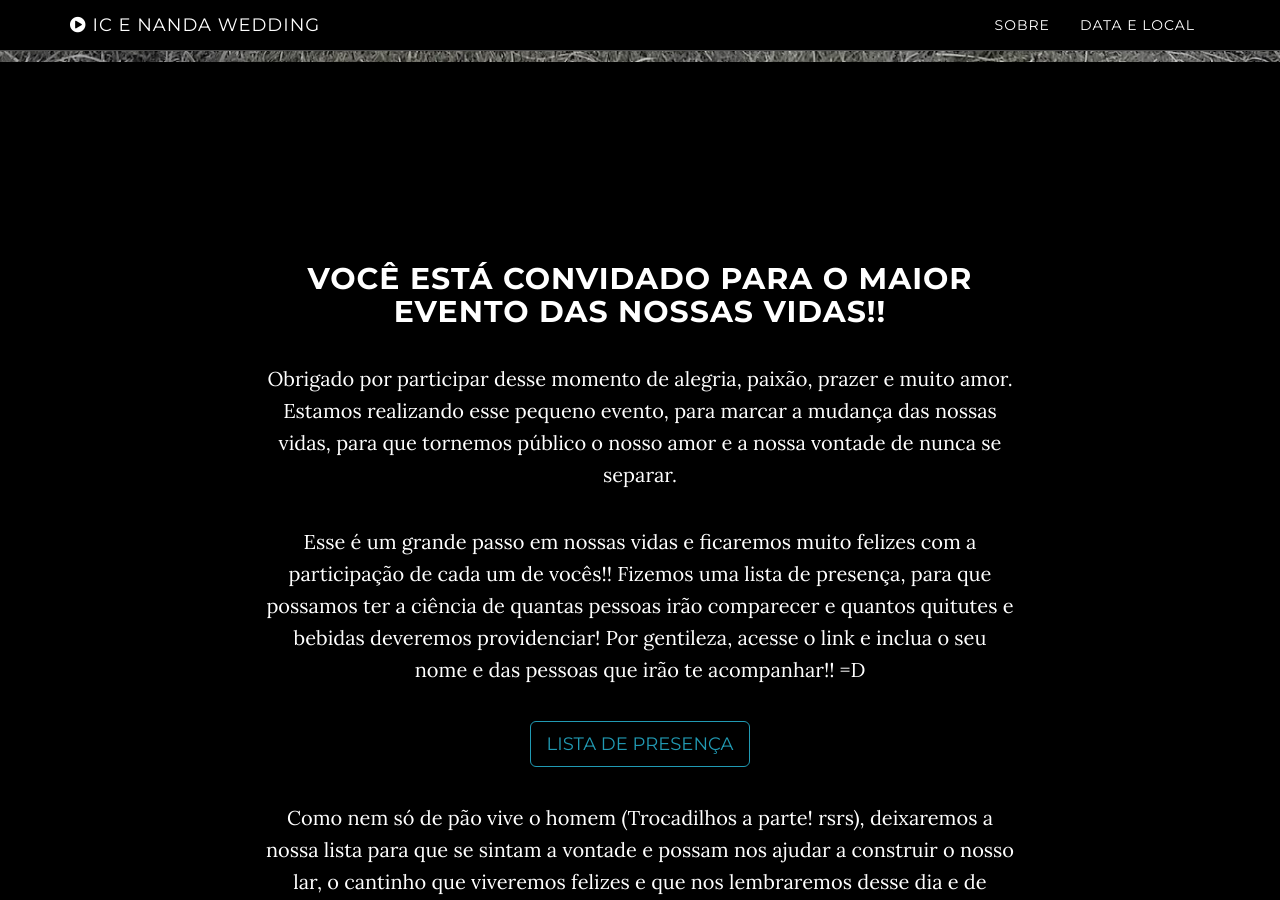
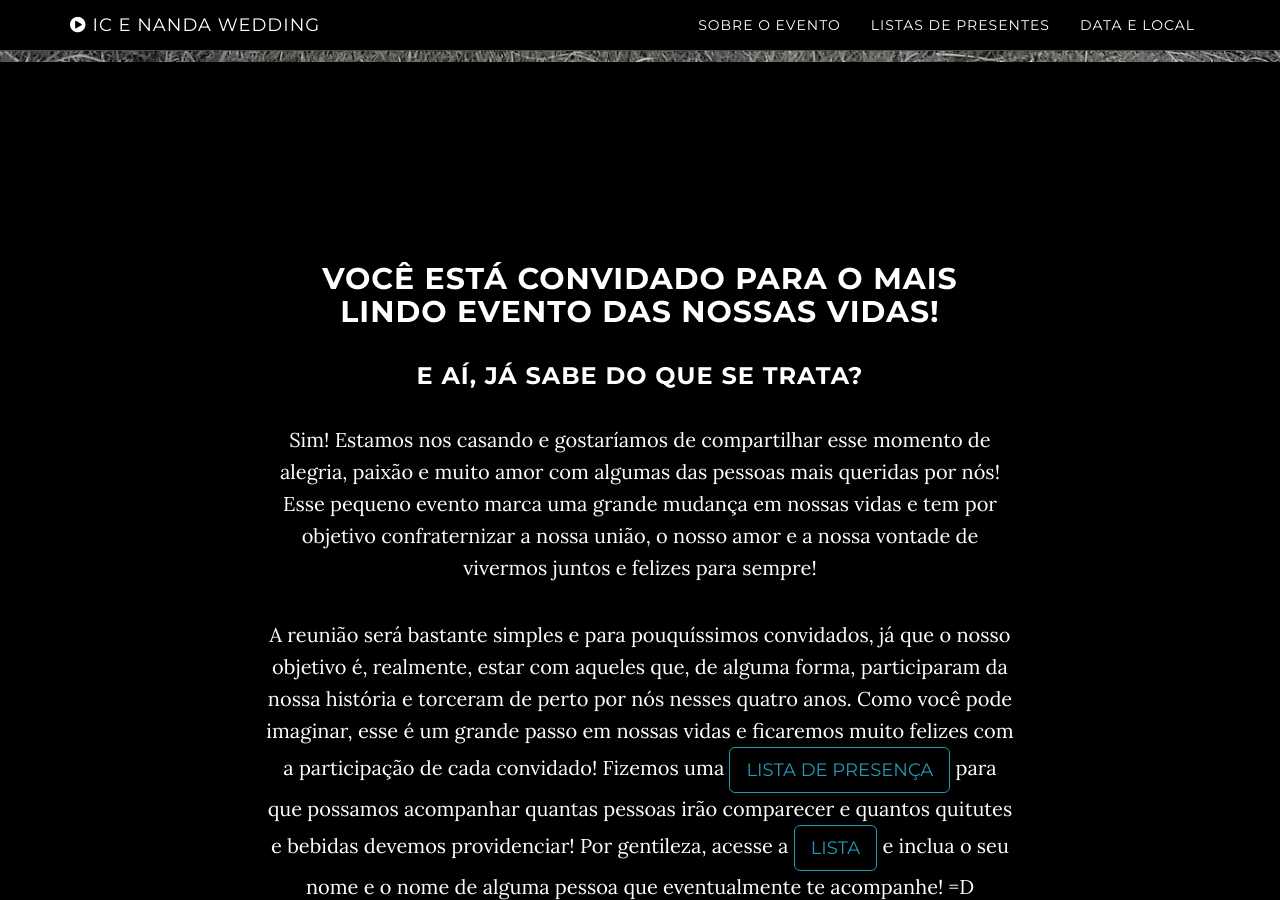
Before and after one commit to icaro02/wedding_website, a Jekyll site: the page built from index.html, in a window 1280 px wide and 900 px high, scrolled down 838 px. Built offline with Jekyll 4.4.1, drawn with Linux system fonts in a browser that asks for light colours; some of the changed text lies outside the part shown.

Commit message:
mudanças na estrutura do site

```diff
--- a/_includes/about.html
+++ b/_includes/about.html
@@ -3,24 +3,25 @@
         <div class="row">
             <div class="col-lg-8 col-lg-offset-2">
                 <h2>
-                    Você está convidado para o maior evento das nossas vidas!!
+                    Você está convidado para o mais lindo evento das nossas vidas!
                 </h2>
+                <h3>
+                    E aí, já sabe do que se trata?
+                </h3>
                 <p>
-                   Obrigado por participar desse momento de alegria, paixão, prazer e muito amor. Estamos realizando esse pequeno evento, para marcar a mudança das nossas vidas, para que tornemos público o nosso amor e a nossa vontade de nunca se separar.
+                    Sim! Estamos nos casando e gostaríamos de compartilhar esse momento de alegria, paixão e muito amor com algumas das pessoas mais queridas por nós!
+                    Esse pequeno evento marca uma grande mudança em nossas vidas e tem por objetivo confraternizar a nossa união, o nosso amor e a nossa vontade de vivermos juntos e felizes para sempre!
                 </p>
                 <p>
-                    Esse é um grande passo em nossas vidas e ficaremos muito felizes com a participação de cada um de vocês!! Fizemos uma lista de presença, para que possamos ter a ciência de quantas pessoas irão comparecer e quantos quitutes e bebidas deveremos providenciar! Por gentileza, acesse o link e inclua o seu nome e das pessoas que irão te acompanhar!! =D
+                    A reunião será bastante simples e para pouquíssimos convidados, já que o nosso objetivo é, realmente, estar com aqueles que, de alguma forma, participaram da nossa história e torceram de perto por nós nesses quatro anos.
+                    Como você pode imaginar, esse é um grande passo em nossas vidas e ficaremos muito felizes com a participação de cada convidado!
+                    Fizemos uma <a href="https://goo.gl/forms/t7poHoKJQHL75gfy2" target="_blank" class="btn btn-default btn-lg">LISTA DE PRESENÇA</a> para que possamos acompanhar quantas pessoas irão comparecer e quantos quitutes e bebidas devemos providenciar!
+                    Por gentileza, acesse a <a href="https://goo.gl/forms/t7poHoKJQHL75gfy2" target="_blank" class="btn btn-default btn-lg">LISTA</a> e inclua o seu nome e o nome de alguma pessoa que eventualmente te acompanhe! =D
                 </p>
-                <a href="https://goo.gl/forms/t7poHoKJQHL75gfy2" target="_blank" class="btn btn-default btn-lg">Lista de Presença</a>
-                <p> </p>
                 <p>
-                    Como nem só de pão vive o homem (Trocadilhos a parte! rsrs), deixaremos a nossa lista para que se sintam a vontade e possam nos ajudar a construir o nosso lar, o cantinho que viveremos felizes e que nos lembraremos desse dia e de todos vocês nesse momento especial!!
+                    E, como nem só de pão vive o homem (trocadilhos a parte! rsrs), aproveitamos essa oportunidade para deixar aqui embaixo os links das nossas listas de presentes, elaboradas em três diferentes lugares para atender a todos os gostos!
+                    Sinta-se à vontade para nos ajudar a preencher nosso lar, sabendo que cada detalhe será muito bem-vindo! Com os mimos e a participação de cada um, montaremos o cantinho no qual viveremos felizes e nos lembraremos com muito carinho desse momento especial!!
                 </p>
-                <!-- <a href="https://docs.google.com/spreadsheets/d/1ydlN50r8Q6l6GJ3cVzoOpcrMQHbxBw0tIetGeVS84UY/edit?usp=sharing" target="_blank" class="btn btn-default btn-lg">Lista na Fast Shop</a> -->
-                <a href="http://listadecasamento.fastshop.com.br/ListaCasamento/ListaCasamentoProdutos.aspx?ID=219367" target="_blank" class="btn btn-default btn-lg">Lista na Fast Shop</a>
-                <a href="https://www.camicado.com.br/weddinglist/products/60318926" target="_blank" class="btn btn-default btn-lg">Lista na Camicado</a>
-                <a href="http://www2.zelo.com.br/weddinglistProducts.aspx?id=76637&idproduct=&qty=" target="_blank" class="btn btn-default btn-lg">Lista na Zelo</a>
-
             </div>
         </div>
     </section>
--- a/_includes/contact.html
+++ b/_includes/contact.html
@@ -3,8 +3,8 @@
         <div class="row">
             <div class="col-lg-8 col-lg-offset-2">
                 <h2>Data e Localização</h2>
-                <p>Nosso casamento será realizado no dia 17/02/2017, na Rua São Jorge, 640, Espaço Cerâmica, São Caetano do Sul, CEP: 09530-250 </p>
-                <p>Os presentes podem ser entregues, em horário comercial, no nosso prédio. Em caso de itens grandes, entre entre em contato com a gente antes! ;)</p>
+                <p>Nosso casamento será realizado no dia 17/02/2017, na Rua São Jorge, 604, apartamento 26B, Espaço Cerâmica, São Caetano do Sul, CEP: 09530-250 </p>
+                <p>Os presentes podem ser entregues, em horário comercial, no nosso prédio. Em caso de itens grandes =D, entre entre em contato com a gente antes!</p>
                 <p><a href="mailto:{{ site.email }}">{{ site.email }}</a>
                 <!--
                 <ul class="list-inline banner-social-buttons">
--- a/_includes/download.html
+++ b/_includes/download.html
@@ -3,11 +3,9 @@
         <div class="download-section">
             <div class="container">
                 <div class="col-lg-8 col-lg-offset-2">
-                    <!--
-                    <h2>Não sei o que colocar</h2>
-                    <p>idéias?</p>
-                    <a href="http://startbootstrap.com/template-overviews/grayscale/" class="btn btn-default btn-lg">Visit Download Page</a>
-                    -->
+                    <a href="http://listadecasamento.fastshop.com.br/ListaCasamento/ListaCasamentoProdutos.aspx?ID=219367" target="_blank" class="btn btn-default btn-lg">Lista na Fast Shop</a>
+                    <a href="https://www.camicado.com.br/weddinglist/products/60318926" target="_blank" class="btn btn-default btn-lg">Lista na Camicado</a>
+                    <a href="http://www2.zelo.com.br/weddinglistProducts.aspx?id=76637&idproduct=&qty=" target="_blank" class="btn btn-default btn-lg">Lista na Zelo</a>
                 </div>
             </div>
         </div>
--- a/_includes/nav.html
+++ b/_includes/nav.html
@@ -18,13 +18,11 @@
                         <a href="#page-top"></a>
                     </li>
                     <li>
-                        <a class="page-scroll" href="#about">Sobre</a>
+                        <a class="page-scroll" href="#about">Sobre o evento</a>
                     </li>
-                    <!--
                     <li>
-                        <a class="page-scroll" href="#download">Não sei</a>
+                        <a class="page-scroll" href="#download">Listas de presentes</a>
                     </li>
-                    -->
                     <li>
                         <a class="page-scroll" href="#contact">Data e Local</a>
                     </li>
```
